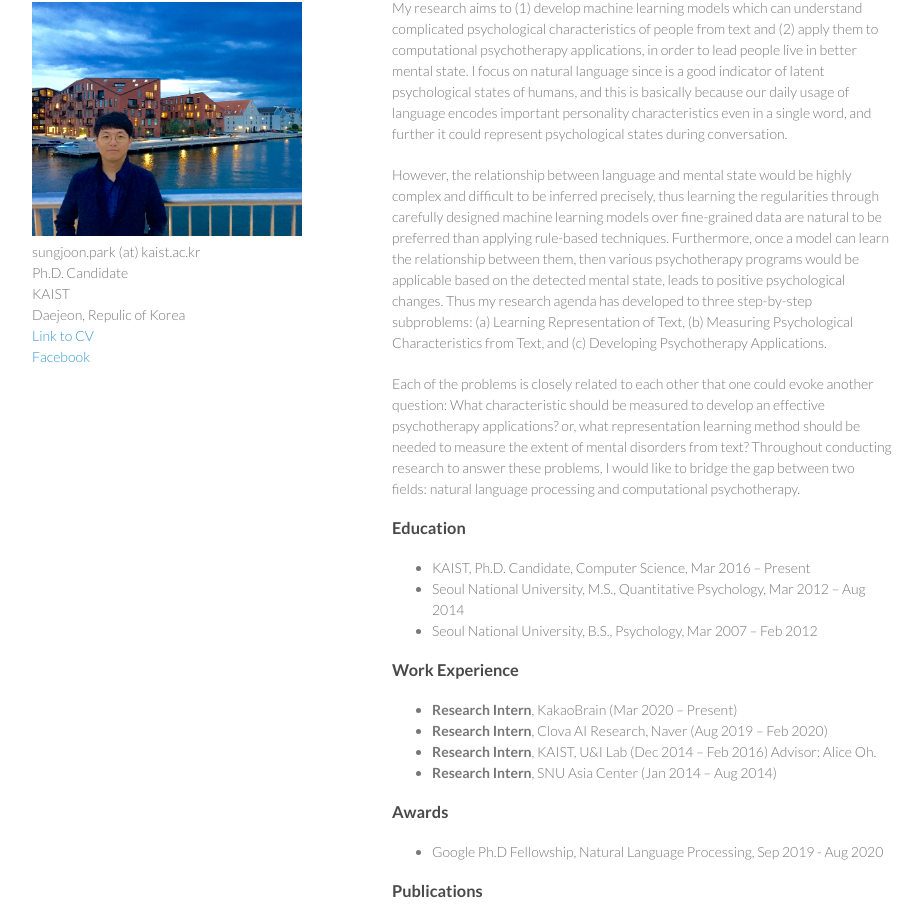
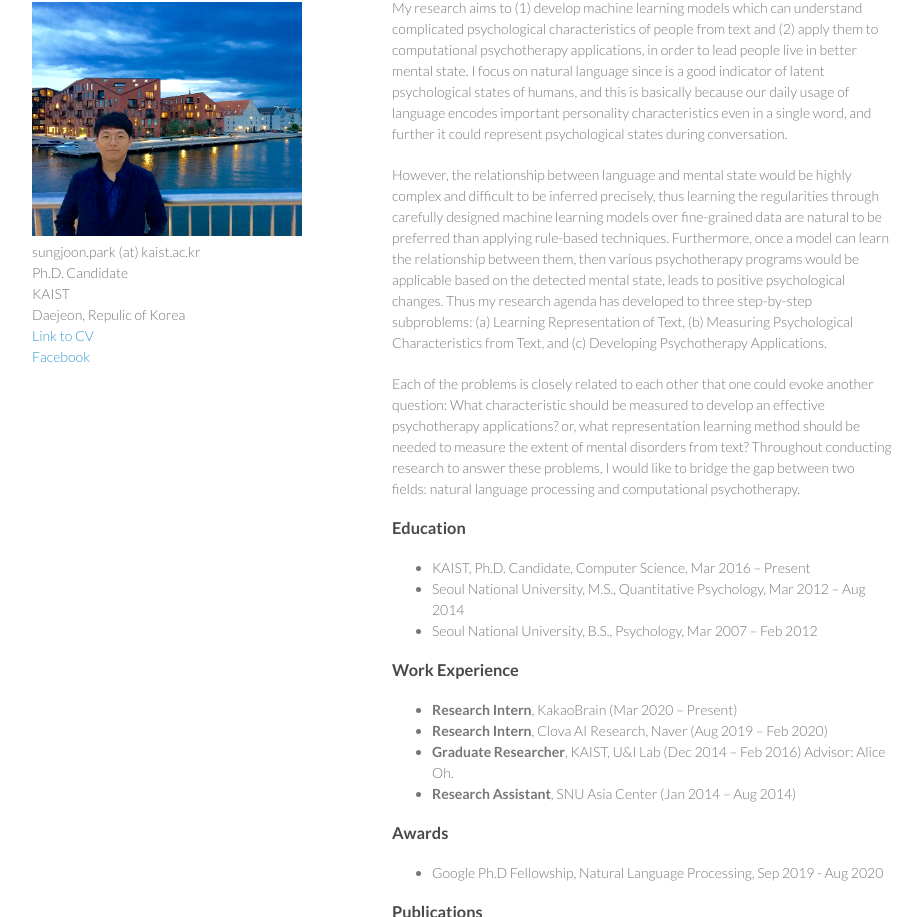
Before and after one commit to SungjoonPark/SungjoonPark.github.io, a plain HTML site: page index.html in a window 1280 px wide. Shown: the part 99-1016 px from the top of the page, without its empty margins (178-1100 px from the left). Drawn offline with Linux system fonts and the light colour scheme.

Commit message:
fix occupations

```diff
--- a/index.html
+++ b/index.html
@@ -72,8 +72,8 @@
       <ul>
         <li><b>Research Intern</b>, KakaoBrain (Mar 2020 – Present) </li>
         <li><b>Research Intern</b>, Clova AI Research, Naver (Aug 2019 – Feb 2020) </li>
-        <li><b>Research Intern</b>, KAIST, U&I Lab (Dec 2014 – Feb 2016) Advisor: Alice Oh. </li>
-        <li><b>Research Intern</b>, SNU Asia Center (Jan 2014 – Aug 2014)</li>
+        <li><b>Graduate Researcher</b>, KAIST, U&I Lab (Dec 2014 – Feb 2016) Advisor: Alice Oh. </li>
+        <li><b>Research Assistant</b>, SNU Asia Center (Jan 2014 – Aug 2014)</li>
       </ul>
 
       <h3>Awards</h3>
```
